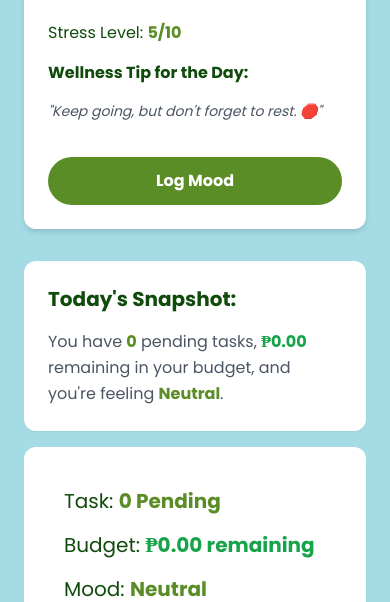
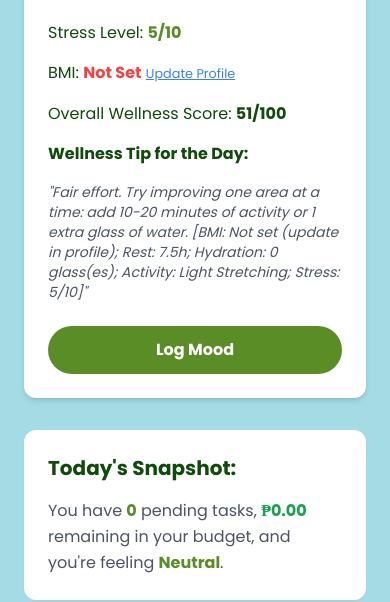
Before and after one commit to gadomarialina-bit/MomCare-App-by-MomTech, a Flask app: page /dashboard in a window 390 px wide. Shown: the part 1040-1642 px from the top of the page. Run offline with Flask 3, Linux system fonts and the light colour scheme; a user stored in the database is signed in; data comes from the database, SQL or seed files in the repository; both versions use the stored data as it was after the commit; data that the repository does not hold is empty; some libraries are stand-ins or nearby versions.

Commit message:
update: Wellness tips integrated to AI/API

```diff
--- a/app.py
+++ b/app.py
@@ -738,10 +738,19 @@ def get_mood_wellness_data(user_email: str):
     conn = get_db()
     cur = conn.cursor()
 
-    # Get today's mood
-    cur.execute('SELECT mood FROM daily_moods WHERE user_email = ? AND date = ?', (user_email, today_date))
+    # Get today's mood and score
+    cur.execute('SELECT mood, mood_score FROM daily_moods WHERE user_email = ? AND date = ?', (user_email, today_date))
     row = cur.fetchone()
-    current_mood = row['mood'] if row else 'Neutral'
+    current_mood = row['mood'] if row and row['mood'] else 'Neutral'
+    current_mood_score = int(row['mood_score']) if row and row['mood_score'] is not None else 2
+
+    mood_icon_map = {
+        'Happy': 'far fa-smile',
+        'Neutral': 'far fa-meh',
+        'Tired': 'far fa-frown',
+        'Stressed': 'far fa-tired'
+    }
+    mood_icon = mood_icon_map.get(current_mood, 'far fa-meh')
 
     # Get today's wellness
     cur.execute('SELECT sleep, water, activity, stress FROM daily_wellness WHERE user_email = ? AND date = ?', (user_email, today_date))
@@ -749,7 +758,7 @@ def get_mood_wellness_data(user_email: str):
     if w_row:
         sleep = w_row['sleep']
         water = w_row['water']
-        activity = w_row['activity']
+        activity = w_row['activity'] if w_row['activity'] else 'Light Stretching'
         stress = w_row['stress']
     else:
         sleep = '7.5'
@@ -781,56 +790,232 @@ def get_mood_wellness_data(user_email: str):
         except:
             pass
 
-    conn.close()
-
-    # Generate Wellness Tip based on TODAY'S stress level
-    stress_val = int(stress)
-
-    stress_tips = {
-        'low': [
-            "Great job keeping calm! 🌿",
-            "Feeling balanced is a superpower. ✨",
-            "Enjoy this peaceful moment. 🌸",
-            "You're doing great! Keep smiling. 😊"
-        ],
-        'moderate': [
-            "You're doing okay. Take a breath. ☕",
-            "Stay steady, you've got this. 💪",
-            "A short break might help recharge. 🔋",
-            "Keep going, but don't forget to rest. 🛑"
-        ],
-        'high': [
-            "It's okay to pause and breathe. 💛",
-            "Be kind to yourself right now. 🛡️",
-            "One step at a time is enough. 👣",
-            "Take a deep breath. You are strong. 🌟"
-        ]
-    }
+    # Get user profile for BMI-based wellness context
+    cur.execute('SELECT height, weight FROM users WHERE email = ?', (user_email,))
+    profile_row = cur.fetchone()
+    height_value = profile_row['height'] if profile_row and profile_row['height'] else None
+    weight_value = profile_row['weight'] if profile_row and profile_row['weight'] else None
+    print(f"DEBUG get_mood_wellness_data: user_email='{user_email}', profile_row={profile_row}, height_value={repr(height_value)}, weight_value={repr(weight_value)}")
+
+    def parse_number(val, default=0.0):
+        if not val:
+            return default
+        import re
+        match = re.search(r'(\d+\.?\d*)', str(val).strip())
+        if match:
+            try:
+                return float(match.group(1))
+            except Exception:
+                pass
+        return default
+
+    def parse_height(val):
+        if val is None or val == '' or val == '0':
+            return 0.0
+        val_str = str(val).strip().lower()
+        import re
+        numbers = re.findall(r'\d+\.?\d*', val_str)
+        if not numbers:
+            return 0.0
+        if 'cm' in val_str:
+            return float(numbers[0]) / 100.0
+        if 'in' in val_str or 'inch' in val_str or '"' in val_str:
+            return float(numbers[0]) * 0.0254
+        if 'ft' in val_str or 'feet' in val_str or "'" in val_str:
+            feet = float(numbers[0])
+            inches = float(numbers[1]) if len(numbers) > 1 else 0
+            return (feet * 12 + inches) * 0.0254
+        # Assume cm
+        return float(numbers[0]) / 100.0
+
+    def parse_weight(val):
+        if val is None or val == '' or val == '0':
+            return 0.0
+        val_str = str(val).strip().lower()
+        import re
+        numbers = re.findall(r'\d+\.?\d*', val_str)
+        if not numbers:
+            return 0.0
+        num = float(numbers[0])
+        if 'lbs' in val_str or 'pounds' in val_str or 'lb' in val_str:
+            return num * 0.453592
+        return num  # assume kg
+
+    height_m = parse_height(height_value)
+    weight_kg = parse_weight(weight_value)
+
+    bmi = None
+    bmi_category = 'Not Set'
+    bmi_score = 50  # Neutral score if BMI not available
+    if height_m > 0 and weight_kg > 0:
+        bmi = round(weight_kg / (height_m * height_m), 1)
+        if bmi < 18.5:
+            bmi_category = 'Underweight'
+            bmi_score = 60
+        elif bmi < 25:
+            bmi_category = 'Healthy'
+            bmi_score = 100
+        elif bmi < 30:
+            bmi_category = 'Overweight'
+            bmi_score = 70
+        else:
+            bmi_category = 'Obese'
+            bmi_score = 40
+
+    print(f"DEBUG BMI: user_email='{user_email}', height_value='{height_value}', weight_value='{weight_value}', height_m={height_m}, weight_kg={weight_kg}, bmi={bmi}")
+
+    def cap_int(v):
+        return max(0, min(100, int(round(v))))
+
+    sleep_val = parse_number(sleep, 7.5)
+    water_val = parse_number(water, 0.0)
+    stress_val = int(stress) if stress is not None else 5
+
+    sleep_score = cap_int(100 - abs(8.0 - sleep_val) * 12.5)
+    water_score = cap_int(min(100, (water_val / 8.0) * 100 if water_val >= 0 else 0))
+
+    activity_key = str(activity or '').strip().lower()
+    if 'heavy' in activity_key or 'active' in activity_key or 'intense' in activity_key:
+        activity_score = 100
+    elif 'moderate' in activity_key or 'medium' in activity_key:
+        activity_score = 80
+    elif 'light' in activity_key or 'walk' in activity_key or 'stretch' in activity_key:
+        activity_score = 60
+    elif 'none' in activity_key or activity_key == '':
+        activity_score = 20
+    else:
+        activity_score = 50
+
+    stress_score = cap_int((10 - stress_val) * 10)
+
+    # Aggregate overall wellness score from key factors
+    factor_values = [sleep_score, water_score, activity_score, stress_score, bmi_score]
+    overall_score = cap_int(sum(factor_values) / len(factor_values))
+
+    # AI-style wellness recommendation - always generate based on available data
+    ai_tips = []
+    if bmi is not None:
+        ai_tips.append(f'BMI {bmi} ({bmi_category})')
+    else:
+        ai_tips.append('BMI: Not set (update in profile)')
+
+    ai_tips.append('Rest: {:.1f}h'.format(sleep_val))
+    ai_tips.append('Hydration: {} glass(es)'.format(int(water_val)))
+    ai_tips.append('Activity: {}'.format(activity or 'Not logged'))
+    ai_tips.append('Stress: {}/10'.format(stress_val))
+
+    if overall_score >= 80:
+        wellness_tip = 'Excellent progress! Keep up balanced meals, sleep, and movement, and maintain low stress levels.'
+    elif overall_score >= 60:
+        wellness_tip = 'Good job so far. Small adjustments in sleep and hydration can raise your wellness score.'
+    elif overall_score >= 40:
+        wellness_tip = 'Fair effort. Try improving one area at a time: add 10-20 minutes of activity or 1 extra glass of water.'
+    else:
+        wellness_tip = 'Attention needed. Focus on regular sleep, proper hydration, gentle activity, and stress reduction. Consider consulting a health professional.'
+
+    wellness_tip += ' [' + '; '.join(ai_tips) + ']'
 
     if stress_val <= 3:
-        category = 'low'
+        stress_category = 'low'
     elif stress_val <= 7:
-        category = 'moderate'
+        stress_category = 'moderate'
     else:
-        category = 'high'
-
-    tips_pool = stress_tips[category]
-    # Deterministic selection: (stress_val + day_of_year) % length
-    day_of_year = datetime.now().timetuple().tm_yday
-    tip_index = (stress_val + day_of_year) % len(tips_pool)
-    wellness_tip = tips_pool[tip_index]
+        stress_category = 'high'
+
+    conn.close()
 
     return {
         'sleep': str(sleep),
         'water': str(water),
         'activity': activity,
-        'stress': stress,
+        'stress': stress_val,
+        'stress_category': stress_category,
         'mood': current_mood,
+        'mood_score': current_mood_score,
+        'mood_icon': mood_icon,
+        'bmi': bmi,
+        'bmi_category': bmi_category,
+        'overall_wellness_score': overall_score,
         'wellness_tip': wellness_tip,
         'week_data': week_data
     }
 
 
+
+
+@app.route('/debug-bmi')
+def debug_bmi():
+    user_email = session.get('user_email')
+    if not user_email:
+        return jsonify({'error': 'login required'}), 401
+
+    conn = get_db()
+    cur = conn.cursor()
+    cur.execute('SELECT height, weight FROM users WHERE email = ?', (user_email,))
+    profile_row = cur.fetchone()
+    conn.close()
+
+    height_value = profile_row['height'] if profile_row and 'height' in profile_row else None
+    weight_value = profile_row['weight'] if profile_row and 'weight' in profile_row else None
+
+    def parse_number(val, default=0.0):
+        if not val:
+            return default
+        import re
+        match = re.search(r'(\d+\.?\d*)', str(val).strip())
+        if match:
+            try:
+                return float(match.group(1))
+            except Exception:
+                pass
+        return default
+
+    def parse_height(val):
+        if val is None or val == '' or val == '0':
+            return 0.0
+        val_str = str(val).strip().lower()
+        import re
+        numbers = re.findall(r'\d+\.?\d*', val_str)
+        if not numbers:
+            return 0.0
+        if 'cm' in val_str:
+            return float(numbers[0]) / 100.0
+        if 'in' in val_str or 'inch' in val_str or '"' in val_str:
+            return float(numbers[0]) * 0.0254
+        if 'ft' in val_str or 'feet' in val_str or "'" in val_str:
+            feet = float(numbers[0])
+            inches = float(numbers[1]) if len(numbers) > 1 else 0
+            return (feet * 12 + inches) * 0.0254
+        # Assume cm
+        return float(numbers[0]) / 100.0
+
+    def parse_weight(val):
+        if val is None or val == '' or val == '0':
+            return 0.0
+        val_str = str(val).strip().lower()
+        import re
+        numbers = re.findall(r'\d+\.?\d*', val_str)
+        if not numbers:
+            return 0.0
+        num = float(numbers[0])
+        if 'lbs' in val_str or 'pounds' in val_str or 'lb' in val_str:
+            return num * 0.453592
+        return num  # assume kg
+
+    height_m = parse_height(height_value)
+    weight_kg = parse_weight(weight_value)
+
+    bmi = None
+    if height_m > 0 and weight_kg > 0:
+        bmi = round(weight_kg / (height_m * height_m), 1)
+
+    return jsonify({
+        'raw_height': height_value,
+        'raw_weight': weight_value,
+        'height_m': height_m,
+        'weight_kg': weight_kg,
+        'bmi': bmi
+    })
 
 
 @app.route('/dashboard')
@@ -1809,6 +1994,41 @@ def edit_profile(user_id):
     return render_template('edit.html', user=user, first=first, today=today)
 
 
+@app.route('/assessment')
+def assessment():
+    user_email = session.get('user_email')
+    if not user_email:
+        flash('Please sign in to view your assessment.')
+        return redirect(url_for('index'))
+
+    # Fetch user profile data
+    conn = get_db()
+    cur = conn.cursor()
+    cur.execute('SELECT * FROM users WHERE email = ?', (user_email,))
+    user_row = cur.fetchone()
+    conn.close()
+
+    if not user_row:
+        flash('User not found.')
+        return redirect(url_for('dashboard'))
+
+    user = dict(user_row)
+    user['first_name'] = user['first']
+    user['last_name'] = user['last']
+    user['birthdate_display'] = user['birthdate']
+    user['gender'] = user.get('gender', 'Not Specified')
+    user['height_display'] = user.get('height', 'Not Set')
+    user['weight_display'] = user.get('weight', 'Not Set')
+
+    # Fetch mood and wellness data
+    mood_data = get_mood_wellness_data(user_email)
+
+    first = session.get('user_first')
+    today = datetime.now().strftime('%B %d, %Y')
+
+    return render_template('assessment.html', user=user, mood_data=mood_data, first=first, today=today)
+
+
 @app.route('/api/budget', methods=['GET'])
 def api_budget_get():
     user_email = session.get('user_email')
@@ -2431,4 +2651,6 @@ print("[STARTUP] Scheduled reminder worker thread started", flush=True)
 
 
 if __name__ == '__main__':
-    app.run(debug=True)
+    # Use a stable single-process run configuration for local development
+    # and avoid double worker threads from Flask autoreload.
+    app.run(host='0.0.0.0', port=5000, debug=False, threaded=True, use_reloader=False)
--- a/templates/dashboard.html
+++ b/templates/dashboard.html
@@ -236,6 +236,8 @@
                         <p>Stress Level: <span class="font-bold text-[#5a8d26]">{{ mood_data.stress if mood_data else
                                 '5'
                                 }}/10</span></p>
+                        <p>BMI: {% if mood_data and mood_data.bmi %}<span class="font-bold">{{ mood_data.bmi }}</span> <small>({{ mood_data.bmi_category }})</small>{% else %}<span class="font-bold text-red-500">Not Set</span> <small><a href="{{ url_for('edit_profile', user_id=session.get('user_id')) }}" class="text-blue-500 underline">Update Profile</a></small>{% endif %}</p>
+                        <p>Overall Wellness Score: <span class="font-bold">{{ mood_data.overall_wellness_score if mood_data and mood_data.overall_wellness_score else 'N/A' }}/100</span></p>
                         <p class="font-bold text-[#104b0b]">Wellness Tip for the Day:</p>
                         <p class="italic text-sm text-gray-600 mt-1">"{{ mood_data.wellness_tip if mood_data else 'Take
                             a
--- a/templates/navbar.html
+++ b/templates/navbar.html
@@ -37,6 +37,16 @@
           class="h-20 w-auto" />
         <div>
           <h1 class="text-l lg:text-xl font-bold">Daily Tasks</h1>
+          <p class="mt-1 text-sm opacity-90">Today: <span id="currentDateDisplay">{{ today or ''
+              }}</span></p>
+        </div>
+      </div>
+      {% elif request.endpoint == 'assessment' %}
+      <div class="flex items-center gap-6">
+        <img src="{{ url_for('static', filename='images/momcare_logo_white.png') }}" alt="MomCare"
+          class="h-20 w-auto" />
+        <div>
+          <h1 class="text-l lg:text-xl font-bold">Health Assessment</h1>
           <p class="mt-1 text-sm opacity-90">Today: <span id="currentDateDisplay">{{ today or ''
               }}</span></p>
         </div>
@@ -95,6 +105,9 @@
           </a>
           <a href="{{ url_for('dashboard') }}" class="flex items-center gap-3 px-3 py-2 rounded hover:bg-green-50">
             <i class="fas fa-chart-line text-green-900"></i><span>Dashboard</span>
+          </a>
+          <a href="{{ url_for('assessment') }}" class="flex items-center gap-3 px-3 py-2 rounded hover:bg-green-50">
+            <i class="fas fa-clipboard-check text-green-900"></i><span>Health Assessment</span>
           </a>
           <a href="{{ url_for('tasks') }}" class="flex items-center gap-3 px-3 py-2 rounded hover:bg-green-50">
             <i class="fas fa-tasks text-green-900"></i><span>Daily Tasks</span>
--- a/templates/profile_edit.html
+++ b/templates/profile_edit.html
@@ -40,12 +40,12 @@
         <input name="gender" type="text" value="{{ user.gender }}" />
       </div>
       <div class="field">
-        <label>Height (cm)</label>
-        <input name="height" type="text" value="{{ user.height_display }}" />
+        <label>Height (cm or ft'in")</label>
+        <input name="height" type="text" value="{{ user.height_display }}" placeholder="e.g. 165 or 5'6&quot;" />
       </div>
       <div class="field">
         <label>Weight (kg)</label>
-        <input name="weight" type="text" value="{{ user.weight_display }}" />
+        <input name="weight" type="text" value="{{ user.weight_display }}" placeholder="e.g. 60" />
       </div>
 
       <hr style="margin:18px 0; border-top:1px solid #e5e7eb" />
```
Also changed, not shown: templates/assessment.html (added, +211 -0 lines), users.db.
